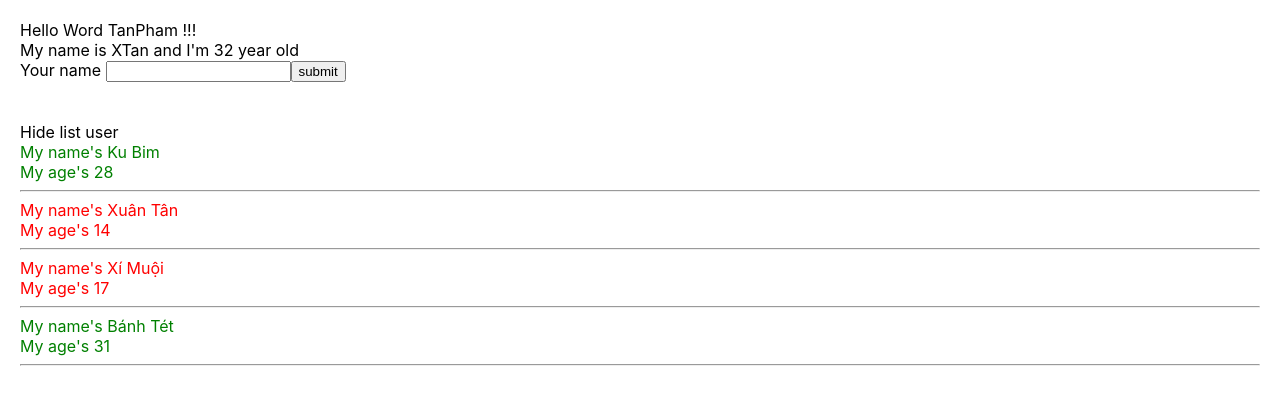
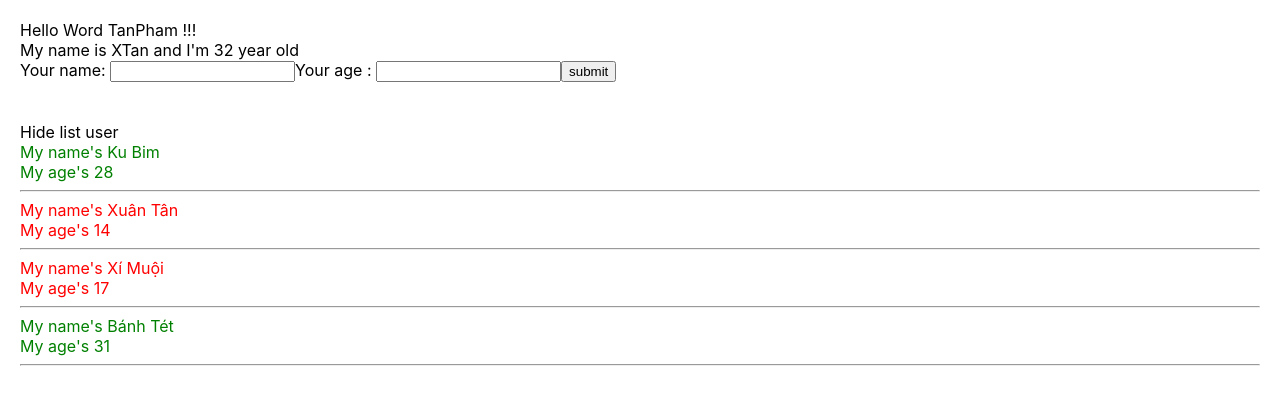
Before and after one commit to TanPham2808/ReactJS_Learning, a React (Create React App) app: page / in a window 1280 px wide. Shown: the top 404 px of the page. Built offline with nearby package versions, Linux system fonts and the light colour scheme.

Commit message:
Video #26: Truyền function từ cha xuống con

```diff
--- /dev/null
+++ b/src/component/AddUser.js
@@ -0,0 +1,57 @@
+import React from "react";
+
+class AddUser extends React.Component {
+
+    state = {
+        name: 'XTan',
+        address: 'HCM',
+        age: 32
+    }
+
+    // Cập nhật lại state khi onchange trong input
+    handleOnChangeName = (event) => {
+        this.setState({
+            name: event.target.value
+        })
+    }
+
+    handleOnChangeAge = (event) => {
+        this.setState({
+            age: event.target.value
+        })
+    }
+
+    handleOnSubmit = (event) => {
+
+        // Ngăn chặn page reload lại
+        event.preventDefault();
+
+        // Lấy trong props ra và gọi ngược lên thằng cha
+        this.props.handAddNewUser({
+            id: Math.floor((Math.random() * 100) + 1),
+            name: this.state.name,
+            age: this.state.age
+        });
+    }
+
+    render() {
+        return (
+            <div>
+                My name is {this.state.name} and I'm {this.state.age} year old
+                <form onSubmit={(event) => this.handleOnSubmit(event)}>
+                    Your name: <input
+                        type="text"
+                        onChange={(event) => { this.handleOnChangeName(event) }}
+                    ></input>
+                    Your age : <input
+                        type="text"
+                        onChange={(event) => { this.handleOnChangeAge(event) }}
+                    ></input>
+                    <button>submit</button>
+                </form>
+            </div>
+        )
+    }
+}
+
+export default AddUser;
--- a/src/component/DisplayInfo.js
+++ b/src/component/DisplayInfo.js
@@ -2,13 +2,13 @@ import React from "react";
 
 class DisplayInfo extends React.Component {
 
-    state={
+    state = {
         isShowListUser: true
     }
 
     handleShowHide = () => {
         this.setState({
-            isShowListUser : !this.state.isShowListUser
+            isShowListUser: !this.state.isShowListUser
         })
     }
 
@@ -18,19 +18,17 @@ class DisplayInfo extends React.Component {
         return (
             <div>
                 <div>
-                    <span onClick={()=>{this.handleShowHide()}}>{this.state.isShowListUser ? "Hide list user" : "Show list user"} </span>
+                    <span onClick={() => { this.handleShowHide() }}>{this.state.isShowListUser ? "Hide list user" : "Show list user"} </span>
                 </div>
 
                 {this.state.isShowListUser &&
                     <div>
                         {listUser.map((user) => {
                             return (
-                                <div>
-                                    <div key={user.id} className={user.age > 18 ? "green" : "red"}>
-                                        <div>My name's {user.name}</div>
-                                        <div>My age's {user.age}</div>
-                                        <hr />
-                                    </div>
+                                <div key={user.id} className={user.age > 18 ? "green" : "red"}>
+                                    <div>My name's {user.name}</div>
+                                    <div>My age's {user.age}</div>
+                                    <hr />
                                 </div>
                             )
                         })}
--- a/src/component/MyComponent.js
+++ b/src/component/MyComponent.js
@@ -1,5 +1,5 @@
 import React from "react";
-import UserInfo from "./UserInfo";
+import AddUser from "./AddUser";
 import DisplayInfo from "./DisplayInfo";
 
 class MyComponent extends React.Component {
@@ -13,14 +13,23 @@ class MyComponent extends React.Component {
         ]
     }
 
+    handAddNewUser = (userObject) => {
+        this.setState({
+            listUser: [userObject, ...this.state.listUser] // Cập nhật vào đầu mảng
+        })
+    }
+
     render() {
         return (
             <div>
-                <UserInfo />
+                {/* Truyền function từ cha xuống con thông qua props handAddNewUser */}
+                {/* Đang tham chiếu tới func nên KHÔNG DÙNG DẤU (). Nếu dùng () thì thực thi sử dụng func luôn */}
+                <AddUser handAddNewUser={this.handAddNewUser} />
+
                 <br /><br />
+
                 <DisplayInfo
                     listUser={this.state.listUser}
-                    user={this.state.listUser}
                 />
             </div>
         )
--- a/src/component/UserInfo.js
+++ /dev/null
@@ -1,40 +0,0 @@
-import React from "react";
-
-class UserInfo extends React.Component {
-
-    state = {
-        name: 'XTan',
-        address: 'HCM',
-        age: 32
-    }
-
-    // Cập nhật lại state khi onchange trong input
-    handleOnChange = (event) => {
-        this.setState({
-            name: event.target.value
-        })
-    }
-
-    handleOnSubmit = (event) => {
-        // Ngăn chặn page reload lại
-        event.preventDefault();
-        console.log(this.state);
-    }
-
-    render() {
-        return (
-            <div>
-                My name is {this.state.name} and I'm {this.state.age} year old
-                <form onSubmit={(event) => this.handleOnSubmit(event)}>
-                    Your name <input
-                        type="text"
-                        onChange={(event) => { this.handleOnChange(event) }}
-                    ></input>
-                    <button>submit</button>
-                </form>
-            </div>
-        )
-    }
-}
-
-export default UserInfo;
```
